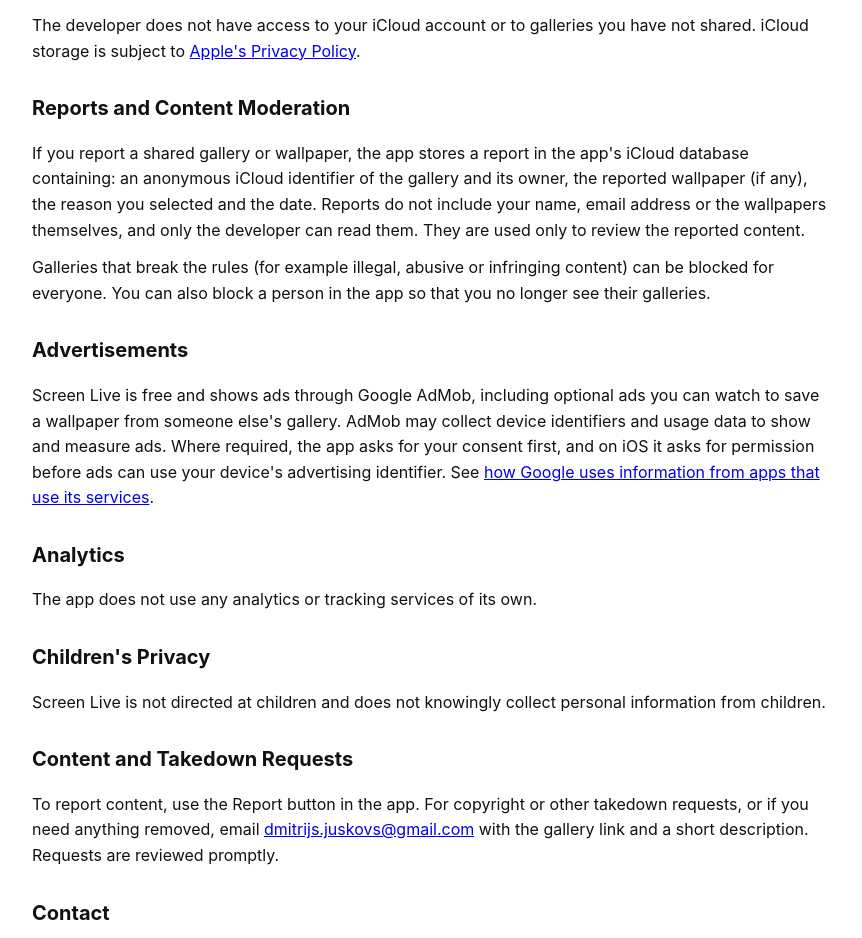
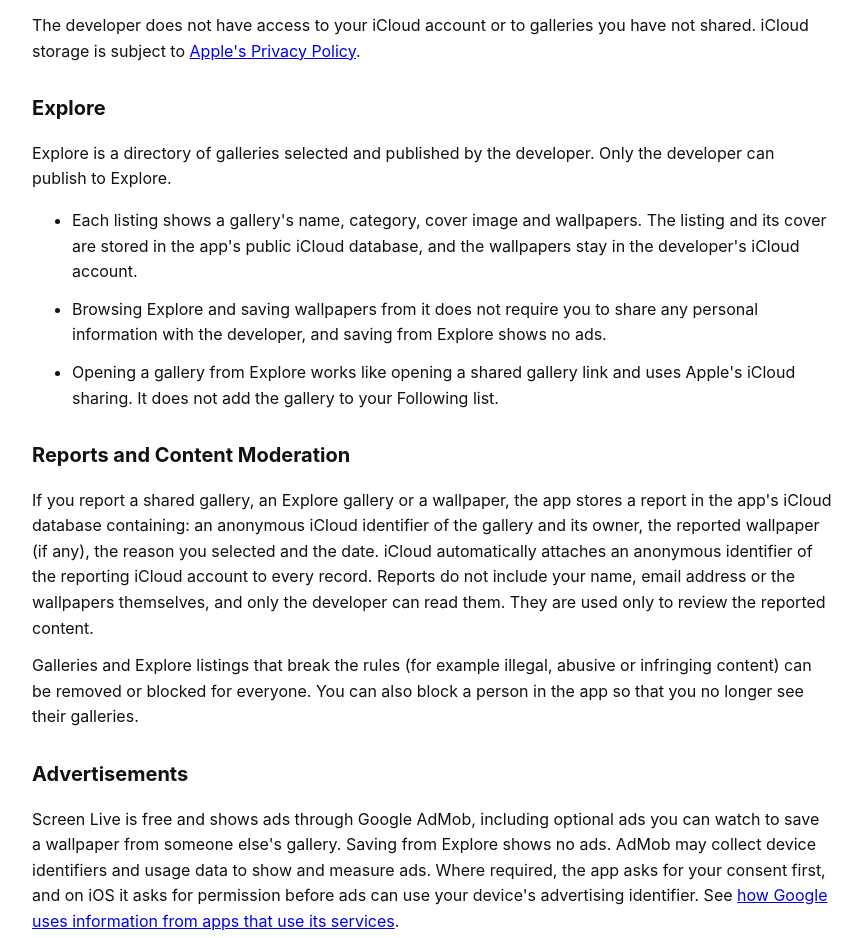
Before and after one commit to ftpud/ftpud.github.io, a plain HTML site: page LiveWallpaperConverter.html in a window 1280 px wide. Shown: the part 974-1912 px from the top of the page, without its empty margins (208-1070 px from the left). Drawn offline with Linux system fonts and the light colour scheme.

Commit message:
Add Explore to the Screen Live privacy policy
Co-Authored-By: Claude Opus 5.5 <noreply@anthropic.com>

```diff
--- a/LiveWallpaperConverter.html
+++ b/LiveWallpaperConverter.html
@@ -60,15 +60,25 @@
 
 <p>The developer does not have access to your iCloud account or to galleries you have not shared. iCloud storage is subject to <a href="https://www.apple.com/legal/privacy/">Apple's Privacy Policy</a>.</p>
 
+<h2>Explore</h2>
+
+<p>Explore is a directory of galleries selected and published by the developer. Only the developer can publish to Explore.</p>
+
+<ul>
+    <li>Each listing shows a gallery's name, category, cover image and wallpapers. The listing and its cover are stored in the app's public iCloud database, and the wallpapers stay in the developer's iCloud account.</li>
+    <li>Browsing Explore and saving wallpapers from it does not require you to share any personal information with the developer, and saving from Explore shows no ads.</li>
+    <li>Opening a gallery from Explore works like opening a shared gallery link and uses Apple's iCloud sharing. It does not add the gallery to your Following list.</li>
+</ul>
+
 <h2>Reports and Content Moderation</h2>
 
-<p>If you report a shared gallery or wallpaper, the app stores a report in the app's iCloud database containing: an anonymous iCloud identifier of the gallery and its owner, the reported wallpaper (if any), the reason you selected and the date. Reports do not include your name, email address or the wallpapers themselves, and only the developer can read them. They are used only to review the reported content.</p>
+<p>If you report a shared gallery, an Explore gallery or a wallpaper, the app stores a report in the app's iCloud database containing: an anonymous iCloud identifier of the gallery and its owner, the reported wallpaper (if any), the reason you selected and the date. iCloud automatically attaches an anonymous identifier of the reporting iCloud account to every record. Reports do not include your name, email address or the wallpapers themselves, and only the developer can read them. They are used only to review the reported content.</p>
 
-<p>Galleries that break the rules (for example illegal, abusive or infringing content) can be blocked for everyone. You can also block a person in the app so that you no longer see their galleries.</p>
+<p>Galleries and Explore listings that break the rules (for example illegal, abusive or infringing content) can be removed or blocked for everyone. You can also block a person in the app so that you no longer see their galleries.</p>
 
 <h2>Advertisements</h2>
 
-<p>Screen Live is free and shows ads through Google AdMob, including optional ads you can watch to save a wallpaper from someone else's gallery. AdMob may collect device identifiers and usage data to show and measure ads. Where required, the app asks for your consent first, and on iOS it asks for permission before ads can use your device's advertising identifier. See <a href="https://policies.google.com/technologies/ads">how Google uses information from apps that use its services</a>.</p>
+<p>Screen Live is free and shows ads through Google AdMob, including optional ads you can watch to save a wallpaper from someone else's gallery. Saving from Explore shows no ads. AdMob may collect device identifiers and usage data to show and measure ads. Where required, the app asks for your consent first, and on iOS it asks for permission before ads can use your device's advertising identifier. See <a href="https://policies.google.com/technologies/ads">how Google uses information from apps that use its services</a>.</p>
 
 <h2>Analytics</h2>
 
@@ -86,7 +96,7 @@
 
 <p>If you have any questions or suggestions regarding this privacy policy, contact me by email: <a href="mailto:dmitrijs.juskovs@gmail.com">dmitrijs.juskovs@gmail.com</a></p>
 
-<p class="footer">Last updated: November 20, 2026</p>
+<p class="footer">Last updated: November 22, 2026</p>
 
 </body>
 </html>
```
